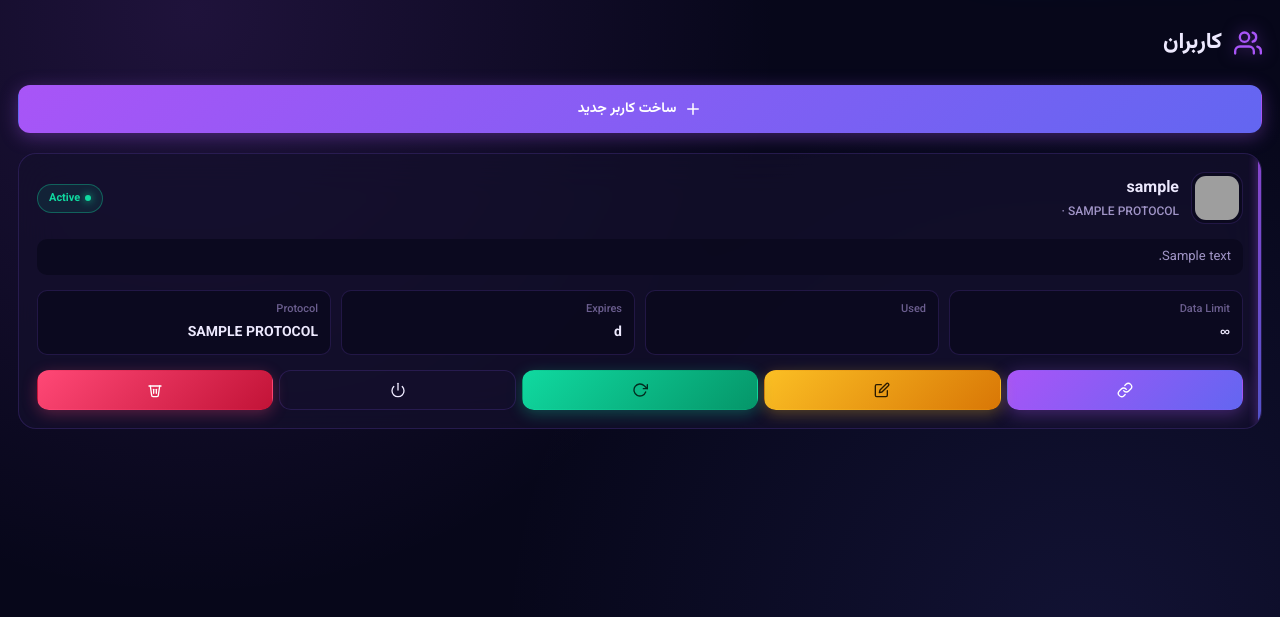
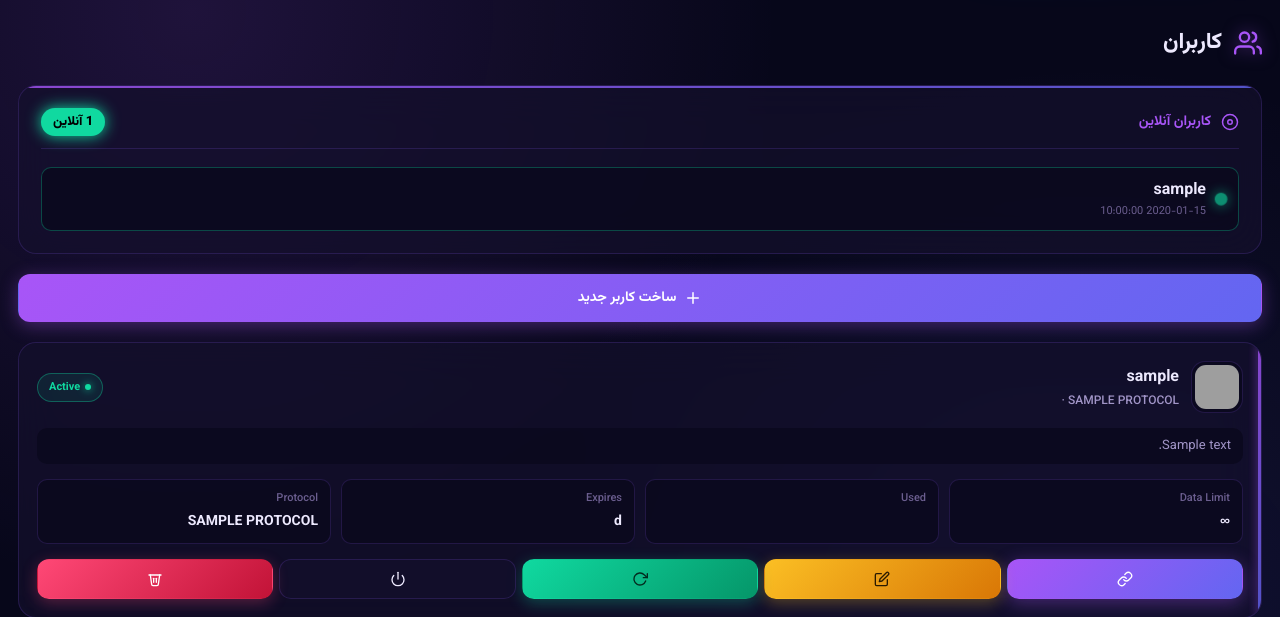
Before and after one commit to ajagdisxnshx/catwoman-panel, a FastAPI app: template templates/users.html in a window 1280 px wide. Shown: the part 69-686 px from the top of the page. Run offline with FastAPI, Linux system fonts and the light colour scheme; the template is opened without the code that fills it: most values are stand-ins (such as "Sample title", 1, 10 or a date in 2020); parts of the project's set-up code (start-up, migrations or seed data) failed here and were passed over; grey boxes are pictures that could not be loaded.

Commit message:
Implement online users display with auto-update
Added online users section with dynamic count and display.

```diff
--- a/templates/users.html
+++ b/templates/users.html
@@ -6,6 +6,36 @@
     <svg viewBox="0 0 24 24" fill="none" stroke="currentColor" stroke-width="2" stroke-linecap="round" stroke-linejoin="round"><path d="M17 21v-2a4 4 0 0 0-4-4H5a4 4 0 0 0-4 4v2"/><circle cx="9" cy="7" r="4"/><path d="M23 21v-2a4 4 0 0 0-3-3.87"/><path d="M16 3.13a4 4 0 0 1 0 7.75"/></svg>
     <span data-i18n="users">کاربران</span>
 </h1>
+
+<!-- بخش کاربران آنلاین -->
+<div class="form-section" style="margin-bottom: 20px;">
+    <div class="form-section-title">
+        <svg viewBox="0 0 24 24" fill="none" stroke="currentColor" stroke-width="2" stroke-linecap="round" stroke-linejoin="round"><circle cx="12" cy="12" r="10"/><circle cx="12" cy="12" r="3"/></svg>
+        <span>کاربران آنلاین</span>
+        <span id="onlineBadge" style="margin-right: auto; background: var(--success); color: #000; padding: 4px 12px; border-radius: 20px; font-size: 13px; font-weight: 800; box-shadow: 0 0 15px var(--success);">
+            {{ online_count }} آنلاین
+        </span>
+    </div>
+
+    {% if online_users %}
+    <div id="onlineUsersList" style="display: flex; flex-direction: column; gap: 8px;">
+        {% for user in online_users %}
+        <div style="display: flex; align-items: center; gap: 10px; padding: 10px 12px; background: var(--bg-input); border-radius: 10px; border: 1px solid rgba(16, 217, 160, 0.3);">
+            <span style="width: 10px; height: 10px; border-radius: 50%; background: var(--success); box-shadow: 0 0 10px var(--success); animation: pulse-dot 2s infinite;"></span>
+            <div style="flex: 1; min-width: 0;">
+                <div style="font-weight: 700; color: var(--text-primary);">{{ user.username }}</div>
+                <div style="font-size: 11px; color: var(--text-muted);">{{ time_ago(user.last_online) }}</div>
+            </div>
+            <div style="font-size: 12px; color: var(--success); font-weight: 600;">{{ format_bytes(user.data_used) }}</div>
+        </div>
+        {% endfor %}
+    </div>
+    {% else %}
+    <div style="text-align: center; padding: 20px; color: var(--text-muted); font-size: 13px;">
+        در حال حاضر هیچ کاربری آنلاین نیست
+    </div>
+    {% endif %}
+</div>
 
 <a href="/users/add" class="btn btn-primary btn-block" style="margin-bottom: 20px;">
     <svg viewBox="0 0 24 24" fill="none" stroke="currentColor" stroke-width="2" stroke-linecap="round" stroke-linejoin="round"><line x1="12" y1="5" x2="12" y2="19"/><line x1="5" y1="12" x2="19" y2="12"/></svg>
@@ -92,4 +122,16 @@
     </div>
 {% endif %}
 
+<script>
+// آپدیت خودکار تعداد آنلاین هر 15 ثانیه
+setInterval(async () => {
+    try {
+        const res = await fetch('/api/online-count');
+        const data = await res.json();
+        const badge = document.getElementById('onlineBadge');
+        if (badge) badge.textContent = data.count + ' آنلاین';
+    } catch (e) {}
+}, 15000);
+</script>
+
 {% endblock %}
```
